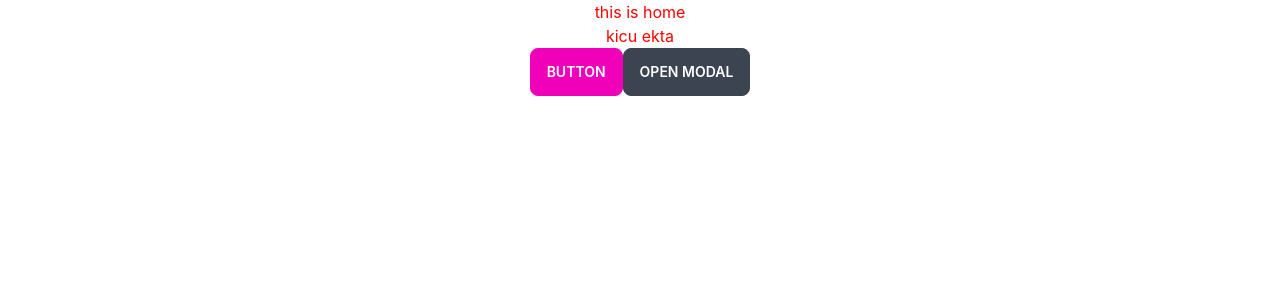
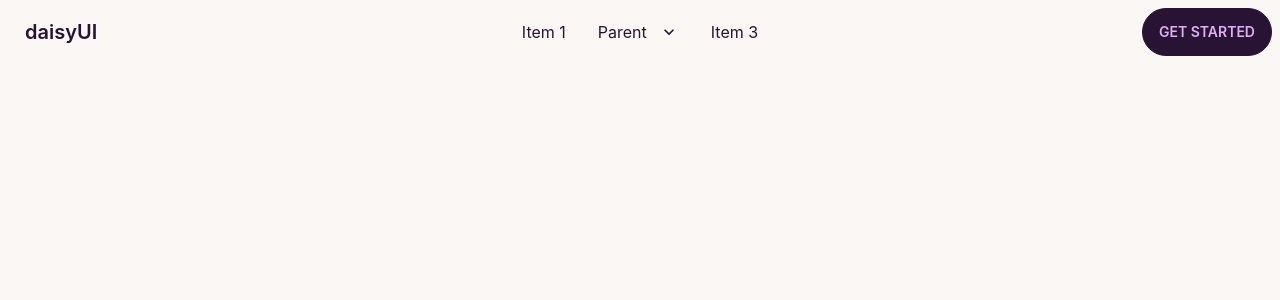
Before and after one commit to wanna-be-pro/farhad-academy-client, a React (Create React App) app: page / in a window 1280 px wide. Shown: the top 300 px of the page. Built offline with nearby package versions, Linux system fonts and the light colour scheme.

Commit message:
header added

```diff
--- /dev/null
+++ b/src/components/pages/Home/Header.js
@@ -0,0 +1,101 @@
+import React from 'react';
+
+const Header = () => {
+    return (
+      <div>
+        <div class="navbar bg-base-100">
+          <div class="navbar-start">
+            <div class="dropdown">
+              <label tabindex="0" class="btn btn-ghost lg:hidden">
+                <svg
+                  xmlns="http://www.w3.org/2000/svg"
+                  class="h-5 w-5"
+                  fill="none"
+                  viewBox="0 0 24 24"
+                  stroke="currentColor"
+                >
+                  <path
+                    stroke-linecap="round"
+                    stroke-linejoin="round"
+                    stroke-width="2"
+                    d="M4 6h16M4 12h8m-8 6h16"
+                  />
+                </svg>
+              </label>
+              <ul
+                tabindex="0"
+                class="menu menu-compact dropdown-content mt-3 p-2 shadow bg-base-100 rounded-box w-52"
+              >
+                <li>
+                  <a>Item 1</a>
+                </li>
+                <li tabindex="0">
+                  <a class="justify-between">
+                    Parent
+                    <svg
+                      class="fill-current"
+                      xmlns="http://www.w3.org/2000/svg"
+                      width="24"
+                      height="24"
+                      viewBox="0 0 24 24"
+                    >
+                      <path d="M8.59,16.58L13.17,12L8.59,7.41L10,6L16,12L10,18L8.59,16.58Z" />
+                    </svg>
+                  </a>
+                  <ul class="p-2">
+                    <li>
+                      <a>Submenu 1</a>
+                    </li>
+                    <li>
+                      <a>Submenu 2</a>
+                    </li>
+                  </ul>
+                </li>
+                <li>
+                  <a>Item 3</a>
+                </li>
+              </ul>
+            </div>
+            <a class="btn btn-ghost normal-case text-xl">daisyUI</a>
+          </div>
+          <div class="navbar-center hidden lg:flex">
+            <ul class="menu menu-horizontal p-0">
+              <li>
+                <a>Item 1</a>
+              </li>
+              <li tabindex="0">
+                <a>
+                  Parent
+                  <svg
+                    class="fill-current"
+                    xmlns="http://www.w3.org/2000/svg"
+                    width="20"
+                    height="20"
+                    viewBox="0 0 24 24"
+                  >
+                    <path d="M7.41,8.58L12,13.17L16.59,8.58L18,10L12,16L6,10L7.41,8.58Z" />
+                  </svg>
+                </a>
+                <ul class="p-2">
+                  <li>
+                    <a>Submenu 1</a>
+                  </li>
+                  <li>
+                    <a>Submenu 2</a>
+                  </li>
+                </ul>
+              </li>
+              <li>
+                <a>Item 3</a>
+              </li>
+            </ul>
+          </div>
+          <div class="navbar-end">
+            <a class="btn">Get started</a>
+          </div>
+        </div>
+      </div>
+    );
+};
+
+export default Header;
--- a/src/components/pages/Home/Home.js
+++ b/src/components/pages/Home/Home.js
@@ -1,24 +1,12 @@
 import React from 'react';
+import Header from './Header';
 
 const Home = () => {
     return (
-      <div className="text-[red]">
-        this is home
-        <p>kicu ekta</p>
-        <button class="btn btn-secondary">Button</button>
-        {/* <!-- The button to open modal --> */}
-<label for="my-modal-4" class="btn modal-button">open modal</label>
+      <div >
+          <Header/>
+        </div>
 
-{/* <!-- Put this part before  */}
-{/* </body> tag --> */}
-<input type="checkbox" id="my-modal-4" class="modal-toggle" />
-<label for="my-modal-4" class="modal cursor-pointer">
-  <label class="modal-box relative" for="">
-    <h3 class="text-lg font-bold">Congratulations random Interner user!</h3>
-    <p class="py-4">You've been selected for a chance to get one year of subscription to use Wikipedia for free!</p>
-  </label>
-</label>
-      </div>
     );
 };
 
--- a/tailwind.config.js
+++ b/tailwind.config.js
@@ -1,7 +1,8 @@
 module.exports = {
   content: ["./src/**/*.{html,js}"],
-  theme: {
-    extend: {},
+  daisyui: {
+    themes: ["cupcake", "dark", "cmyk"],
   },
+
   plugins: [require("daisyui")],
 };
```
